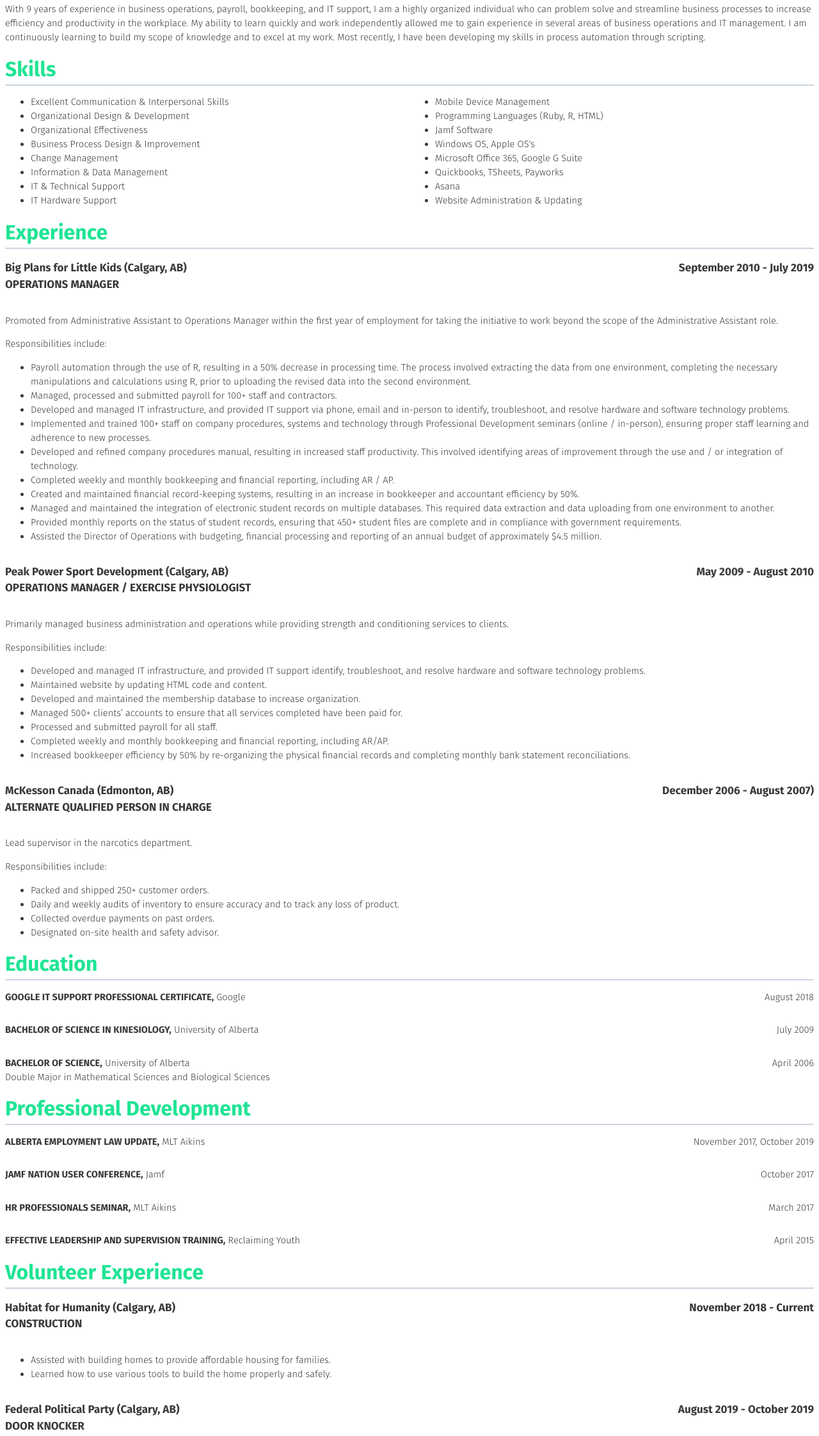
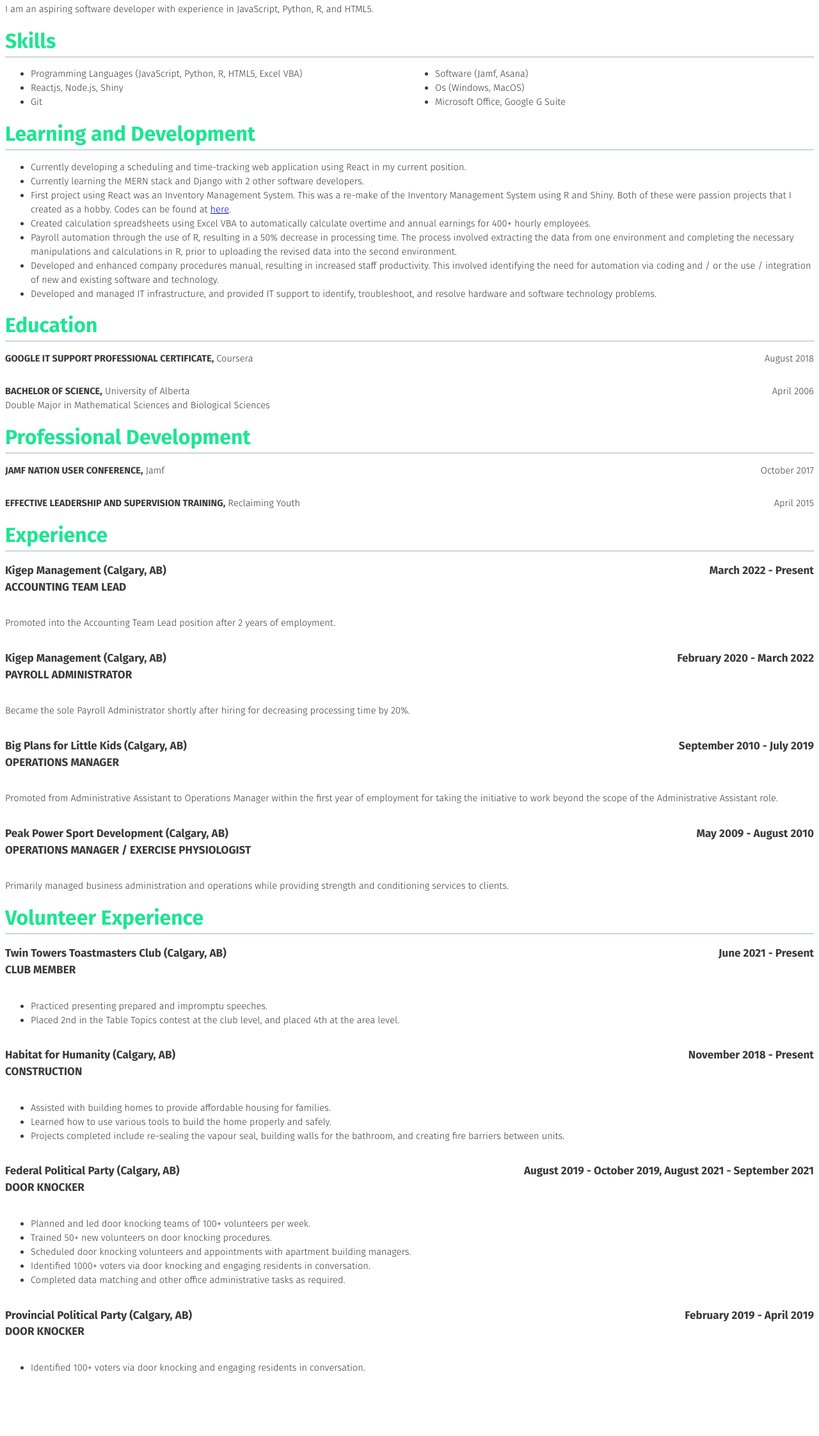
Before and after one commit to susanfung/resume, a plain HTML site: page index.html in a window 1280 px wide. Shown: the part 1142-3386 px from the top of the page at 64% size. After the commit the page ends 3304 px from the top, so only its background shows below. Drawn offline with Linux system fonts and the light colour scheme; files whose address does not match are found by name.

Commit message:
Updated content in index.html.

```diff
--- a/index.html
+++ b/index.html
@@ -2,7 +2,7 @@
 <html>
   <head>
     <meta charset="utf-8" />
-    <link rel="stylesheet" href="./static/css/style.css">
+    <link rel="stylesheet" href="./static/css/style.css" />
     <title>Susan Fung, BSc, BScKin</title>
   </head>
 
@@ -14,252 +14,264 @@
       </section>
     </article>
 
-    <p>With 9 years of experience in business operations, payroll, bookkeeping, and IT support, I am a highly organized individual who can problem solve and streamline business processes to increase efficiency and productivity in the workplace. My ability to learn quickly and work independently allowed me to gain experience in several areas of business operations and IT management. I am continuously learning to build my scope of knowledge and to excel at my work. Most recently, I have been developing my skills in process automation through scripting.</p>
+    <p>
+      I am an aspiring software developer with experience in JavaScript, Python,
+      R, and HTML5.
+    </p>
 
     <h2>Skills</h2>
     <div class="row">
       <div class="column">
         <ul>
-                <li>Excellent Communication & Interpersonal Skills</li>
-                <li>Organizational Design & Development</li>
-                <li>Organizational Effectiveness</li>
-                <li>Business Process Design & Improvement</li>
-                <li>Change Management</li>
-                <li>Information & Data Management</li>
-                <li>IT & Technical Support</li>
-                <li>IT Hardware Support</li>
+          <li>
+            Programming Languages (JavaScript, Python, R, HTML5, Excel VBA)
+          </li>
+          <li>Reactjs, Node.js, Shiny</li>
+          <li>Git</li>
         </ul>
       </div>
       <div class="column">
         <ul>
-                <li>Mobile Device Management</li>
-                <li>Programming Languages (Ruby, R, HTML)</li>
-                <li>Jamf Software</li>
-                <li>Windows OS, Apple OS's</li>
-                <li>Microsoft Office 365, Google G Suite</li>
-                <li>Quickbooks, TSheets, Payworks</li>
-                <li>Asana</li>
-                <li>Website Administration & Updating</li>
+          <li>Software (Jamf, Asana)</li>
+          <li>Os (Windows, MacOS)</li>
+          <li>Microsoft Office, Google G Suite</li>
         </ul>
       </div>
     </div>
 
-    <h2>Experience</h2>
+    <h2>Learning and Development</h2>
 
-    <h3>
-      <p class="alignleft">
-        Big Plans for Little Kids (Calgary, AB)<br>
-        <span class="title1">Operations Manager</span><br>
-      </p>
-      <p class="alignright">September 2010 - July 2019</p>
-    </h3>
-
-    <div style="clear: both;"></div>
-
-    <p>Promoted from Administrative Assistant to Operations Manager within the first year of employment for taking the initiative to work beyond the scope of the Administrative Assistant role. </p>
-    <p>Responsibilities include:</p>
+    <div>
       <ul>
-      <li>Payroll automation through the use of R, resulting in a 50% decrease in processing time. The process involved extracting the data from one environment, completing the necessary manipulations and calculations using R, prior to uploading the revised data into the second environment.</li>
-      <li>Managed, processed and submitted payroll for 100+ staff and contractors.</li>
-      <li>Developed and managed IT infrastructure, and provided IT support via phone, email and in-person to identify, troubleshoot, and resolve hardware and software technology problems.</li>
-      <li>Implemented and trained 100+ staff on company procedures, systems and technology through Professional Development seminars (online / in-person), ensuring proper staff learning and adherence to new processes.</li>
-      <li>Developed and refined company procedures manual, resulting in increased staff productivity. This involved identifying areas of improvement through the use and / or integration of technology.</li>
-      <li>Completed weekly and monthly bookkeeping and financial reporting, including AR / AP.</li>
-      <li>Created and maintained financial record-keeping systems, resulting in an increase in bookkeeper and accountant efficiency by 50%.</li>
-      <li>Managed and maintained the integration of electronic student records on multiple databases. This required data extraction and data uploading from one environment to another.</li>
-      <li>Provided monthly reports on the status of student records, ensuring that 450+ student files are complete and in compliance with government requirements.</li>
-      <li>Assisted the Director of Operations with budgeting, financial processing and reporting of an annual budget of approximately $4.5 million.</li>
+        <li>
+          Currently developing a scheduling and time-tracking web application
+          using React in my current position.
+        </li>
+        <li>
+          Currently learning the MERN stack and Django with 2 other software
+          developers.
+        </li>
+        <li>
+          First project using React was an Inventory Management System. This was
+          a re-make of the Inventory Management System using R and Shiny. Both
+          of these were passion projects that I created as a hobby. Codes can be
+          found at <a href="https://gitlab.com/susanfung">here</a>.
+        </li>
+        <li>
+          Created calculation spreadsheets using Excel VBA to automatically
+          calculate overtime and annual earnings for 400+ hourly employees.
+        </li>
+        <li>
+          Payroll automation through the use of R, resulting in a 50% decrease
+          in processing time. The process involved extracting the data from one
+          environment and completing the necessary manipulations and
+          calculations in R, prior to uploading the revised data into the second
+          environment.
+        </li>
+        <li>
+          Developed and enhanced company procedures manual, resulting in
+          increased staff productivity. This involved identifying the need for
+          automation via coding and / or the use / integration of new and
+          existing software and technology.
+        </li>
+        <li>
+          Developed and managed IT infrastructure, and provided IT support to
+          identify, troubleshoot, and resolve hardware and software technology
+          problems.
+        </li>
       </ul>
-
-    <h3>
-      <p class="alignleft">
-          Peak Power Sport Development (Calgary, AB)<br>
-          <span class="title1">Operations Manager / Exercise Physiologist</span><br>
-      </p>
-      <p class="alignright">May 2009 - August 2010</p>
-    </h3>
-
-    <div style="clear: both;"></div>
-
-    <p>Primarily managed business administration and operations while providing strength and conditioning services to clients.</p>
-    <p>Responsibilities include:</p>
-    <ul>
-      <li>Developed and managed IT infrastructure, and provided IT support identify, troubleshoot, and resolve hardware and software technology problems.</li>
-      <li>Maintained website by updating HTML code and content.</li>
-      <li>Developed and maintained the membership database to increase organization.</li>
-      <li>Managed 500+ clients’ accounts to ensure that all services completed have been paid for.</li>
-      <li>Processed and submitted payroll for all staff.</li>
-      <li>Completed weekly and monthly bookkeeping and financial reporting, including AR/AP.</li>
-      <li>Increased bookkeeper efficiency by 50% by re-organizing the physical financial records and completing monthly bank statement reconciliations.</li>
-    </ul>
-
-    <h3>
-      <p class="alignleft">
-          McKesson Canada (Edmonton, AB)<br>
-          <span class="title1">Alternate Qualified Person in Charge</span><br>
-      </p>
-      <p class="alignright">December 2006 - August 2007)</p>
-    </h3>
-
-    <div style="clear: both;"></div>
-
-    <p>Lead supervisor in the narcotics department.</p>
-    <p>Responsibilities include:</p>
-    <ul>
-      <li>Packed and shipped 250+ customer orders.</li>
-      <li>Daily and weekly audits of inventory to ensure accuracy and to track any loss of product.</li>
-      <li>Collected overdue payments on past orders.</li>
-      <li>Designated on-site health and safety advisor.</li>
-    </ul>
+    </div>
 
     <h2>Education</h2>
 
     <p class="alignleft">
-      <span class="title2">Google IT Support Professional Certificate,</span> Google
+      <span class="title2">Google IT Support Professional Certificate,</span>
+      Coursera
     </p>
     <p class="alignright">August 2018</p>
 
-    <div style="clear: both;"></div>
+    <div style="clear: both"></div>
 
     <p class="alignleft">
-      <span class="title2">Bachelor of Science in Kinesiology,</span> University of Alberta
-    </p>
-    <p class="alignright">July 2009</p>
-
-    <div style="clear: both;"></div>
-
-    <p class="alignleft">
-      <span class="title2">Bachelor of Science,</span> University of Alberta<br>
-      Double Major in Mathematical Sciences and Biological Sciences<br>
+      <span class="title2">Bachelor of Science,</span> University of Alberta<br />
+      Double Major in Mathematical Sciences and Biological Sciences<br />
     </p>
     <p class="alignright">April 2006</p>
 
-    <div style="clear: both;"></div>
+    <div style="clear: both"></div>
 
     <h2>Professional Development</h2>
-
-    <p class="alignleft">
-      <span class="title2">Alberta Employment Law Update,</span> MLT Aikins
-    </p>
-    <p class="alignright">November 2017, October 2019</p>
-
-    <div style="clear: both;"></div>
 
     <p class="alignleft">
       <span class="title2">Jamf Nation User Conference,</span> Jamf
     </p>
     <p class="alignright">October 2017</p>
 
-    <div style="clear: both;"></div>
+    <div style="clear: both"></div>
 
     <p class="alignleft">
-      <span class="title2">HR Professionals Seminar,</span> MLT Aikins
-    </p>
-    <p class="alignright">March 2017</p>
-
-    <div style="clear: both;"></div>
-
-    <p class="alignleft">
-      <span class="title2">Effective Leadership and Supervision Training,</span> Reclaiming Youth
+      <span class="title2">Effective Leadership and Supervision Training,</span>
+      Reclaiming Youth
     </p>
     <p class="alignright">April 2015</p>
 
-    <div style="clear: both;"></div>
+    <div style="clear: both"></div>
+
+    <h2>Experience</h2>
+
+    <h3>
+      <p class="alignleft">
+        Kigep Management (Calgary, AB)<br />
+        <span class="title1">Accounting Team Lead</span><br />
+      </p>
+      <p class="alignright">March 2022 - Present</p>
+    </h3>
+
+    <div style="clear: both"></div>
+
+    <p>
+      Promoted into the Accounting Team Lead position after 2 years of
+      employment.
+    </p>
+
+    <div style="clear: both"></div>
+
+    <h3>
+      <p class="alignleft">
+        Kigep Management (Calgary, AB)<br />
+        <span class="title1">Payroll Administrator</span><br />
+      </p>
+      <p class="alignright">February 2020 - March 2022</p>
+    </h3>
+
+    <div style="clear: both"></div>
+
+    <p>
+      Became the sole Payroll Administrator shortly after hiring for decreasing
+      processing time by 20%.
+    </p>
+
+    <div style="clear: both"></div>
+
+    <h3>
+      <p class="alignleft">
+        Big Plans for Little Kids (Calgary, AB)<br />
+        <span class="title1">Operations Manager</span><br />
+      </p>
+      <p class="alignright">September 2010 - July 2019</p>
+    </h3>
+
+    <div style="clear: both"></div>
+
+    <p>
+      Promoted from Administrative Assistant to Operations Manager within the
+      first year of employment for taking the initiative to work beyond the
+      scope of the Administrative Assistant role.
+    </p>
+
+    <h3>
+      <p class="alignleft">
+        Peak Power Sport Development (Calgary, AB)<br />
+        <span class="title1">Operations Manager / Exercise Physiologist</span
+        ><br />
+      </p>
+      <p class="alignright">May 2009 - August 2010</p>
+    </h3>
+
+    <div style="clear: both"></div>
+
+    <p>
+      Primarily managed business administration and operations while providing
+      strength and conditioning services to clients.
+    </p>
 
     <h2>Volunteer Experience</h2>
 
     <h3>
       <p class="alignleft">
-        Habitat for Humanity (Calgary, AB)<br>
-        <span class="title1">Construction</span><br>
+        Twin Towers Toastmasters Club (Calgary, AB)<br />
+        <span class="title1">Club Member</span><br />
       </p>
-      <p class="alignright">November 2018 - Current</p>
+      <p class="alignright">June 2021 - Present</p>
     </h3>
 
-    <div style="clear: both;"></div>
+    <div style="clear: both"></div>
 
     <ul>
-      <li>Assisted with building homes to provide affordable housing for families.</li>
-      <li>Learned how to use various tools to build the home properly and safely.</li>
+      <li>Practiced presenting prepared and impromptu speeches.</li>
+      <li>
+        Placed 2nd in the Table Topics contest at the club level, and placed 4th
+        at the area level.
+      </li>
     </ul>
 
     <h3>
       <p class="alignleft">
-        Federal Political Party (Calgary, AB)<br>
-        <span class="title1">Door Knocker</span><br>
+        Habitat for Humanity (Calgary, AB)<br />
+        <span class="title1">Construction</span><br />
       </p>
-      <p class="alignright">August 2019 - October 2019</p>
+      <p class="alignright">November 2018 - Present</p>
     </h3>
 
-    <div style="clear: both;"></div>
+    <div style="clear: both"></div>
 
     <ul>
-      <li>Completed data matching and other office administrative tasks as required.</li>
-      <li>Identified voters via door knocking and engaging residents in conversation.</li>
-      <li>Scheduled door knocking volunteers and appointments with apartment building managers.</li>
-      <li>Planned and lead door knocking teams.</li>
-      <li>Trained 50+ new volunteers on door knocking procedures.</li>
+      <li>
+        Assisted with building homes to provide affordable housing for families.
+      </li>
+      <li>
+        Learned how to use various tools to build the home properly and safely.
+      </li>
+      <li>
+        Projects completed include re-sealing the vapour seal, building walls
+        for the bathroom, and creating fire barriers between units.
+      </li>
     </ul>
 
     <h3>
       <p class="alignleft">
-        Provincial Political Party (Calgary, AB)<br>
-        <span class="title1">Door Knocker</span><br>
+        Federal Political Party (Calgary, AB)<br />
+        <span class="title1">Door Knocker</span><br />
+      </p>
+      <p class="alignright">
+        August 2019 - October 2019, August 2021 - September 2021
+      </p>
+    </h3>
+
+    <div style="clear: both"></div>
+
+    <ul>
+      <li>Planned and led door knocking teams of 100+ volunteers per week.</li>
+      <li>Trained 50+ new volunteers on door knocking procedures.</li>
+      <li>
+        Scheduled door knocking volunteers and appointments with apartment
+        building managers.
+      </li>
+      <li>
+        Identified 1000+ voters via door knocking and engaging residents in
+        conversation.
+      </li>
+      <li>
+        Completed data matching and other office administrative tasks as
+        required.
+      </li>
+    </ul>
+
+    <h3>
+      <p class="alignleft">
+        Provincial Political Party (Calgary, AB)<br />
+        <span class="title1">Door Knocker</span><br />
       </p>
       <p class="alignright">February 2019 - April 2019</p>
     </h3>
 
-    <div style="clear: both;"></div>
+    <div style="clear: both"></div>
 
     <ul>
-      <li>Identified voters via door knocking and engaging residents in conversation.</li>
-    </ul>
-
-    <h3>
-      <p class="alignleft">
-        University of Alberta Golden Bears Soccer Team (Edmonton, AB)<br>
-        <span class="title1">Varsity Therapist</span><br>
-      </p>
-      <p class="alignright">September 2007 – August 2009</p>
-    </h3>
-
-    <div style="clear: both;"></div>
-
-    <ul>
-      <li>First responder in case of emergency during practice and games.</li>
-      <li>Assisted in the rehabilitation of athletes.</li>
-      <li>Prepared athletes for games/practices via taping and / or soft tissue release as outlined in their return to play notes from their Athletic Therapist.</li>
-    </ul>
-
-    <h3>
-      <p class="alignleft">
-        Circle K International Western Canada District (Edmonton, AB)<br>
-        <span class="title1">Bulletin Editor</span><br>
-      </p>
-      <p class="alignright">September 2008 – August 2009</p>
-    </h3>
-
-    <div style="clear: both;"></div>
-
-    <ul>
-      <li>Created, edited and distributed the bi-monthly district newsletter.</li>
-      <li>Assist other district board members in their tasks/projects.</li>
-    </ul>
-
-    <h3>
-      <p class="alignleft">
-        University of Alberta Circle K Club (Edmonton, AB)<br>
-        <span class="title1">Vice President Projects</span><br>
-      </p>
-      <p class="alignright">September 2007 – August 2008</p>
-    </h3>
-
-    <div style="clear: both;"></div>
-
-    <ul>
-      <li>Found and promoted volunteer projects throughout the year for the members.</li>
-      <li>Delegated and advised the projects board members on anything project and Circle K related.</li>
-      <li>Assisted the President and Vice-President General with overall club affairs.</li>
+      <li>
+        Identified 100+ voters via door knocking and engaging residents in
+        conversation.
+      </li>
     </ul>
   </body>
 </html>
```
Lines whose indentation alone changed are shown as unchanged.
